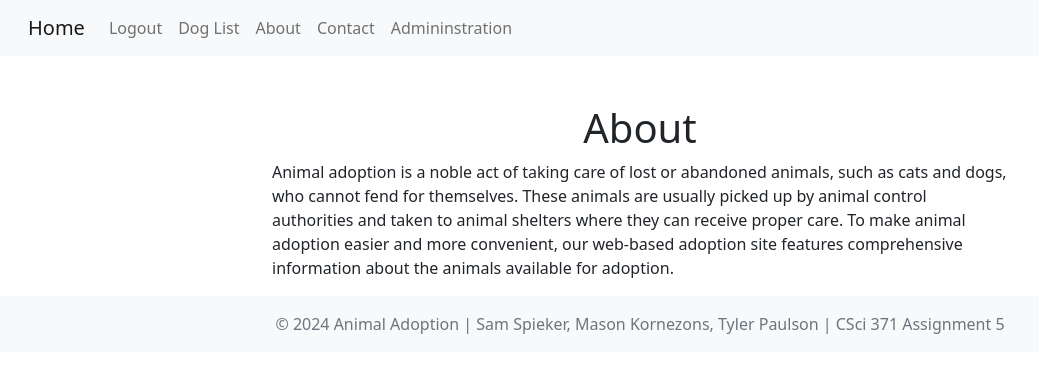
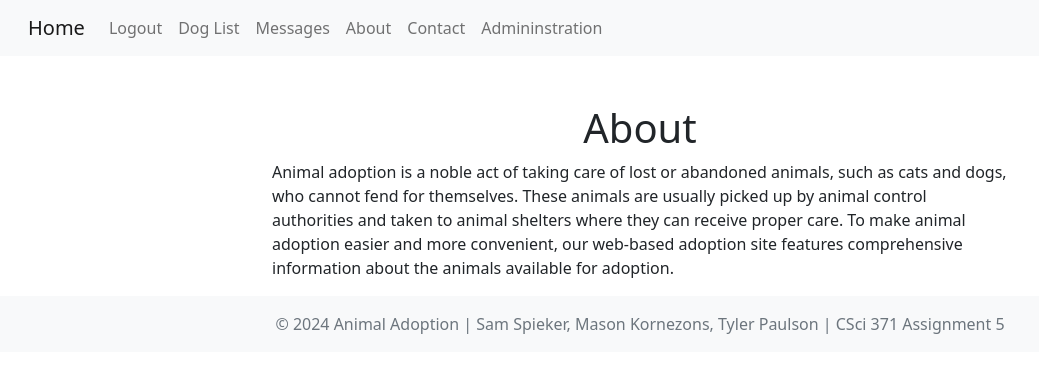
Before and after one commit to SamSpieker/AnimalAdoption, a PHP site: page /about.php in a window 1280 px wide. Shown: the top 373 px of the page, without its empty margins (0-1039 px from the left). Run offline with PHP 8.4, Linux system fonts and the light colour scheme; the visitor is signed in with stand-in values (Sample User, id 1).

Commit message:
Adding Message Link to Navbar

```diff
--- a/header.php
+++ b/header.php
@@ -29,6 +29,10 @@
                             echo '<li class="nav-item">
                                             <a class="nav-link" href="doglist.php">Dog List</a>
                                         </li>';
+                            echo '<li class="nav-item">
+                                            <a class="nav-link" href="messages.php">Messages</a>
+                                        </li>';
+
                         } else {
                             // User is not logged in
                             echo '<li class="nav-item">
```
